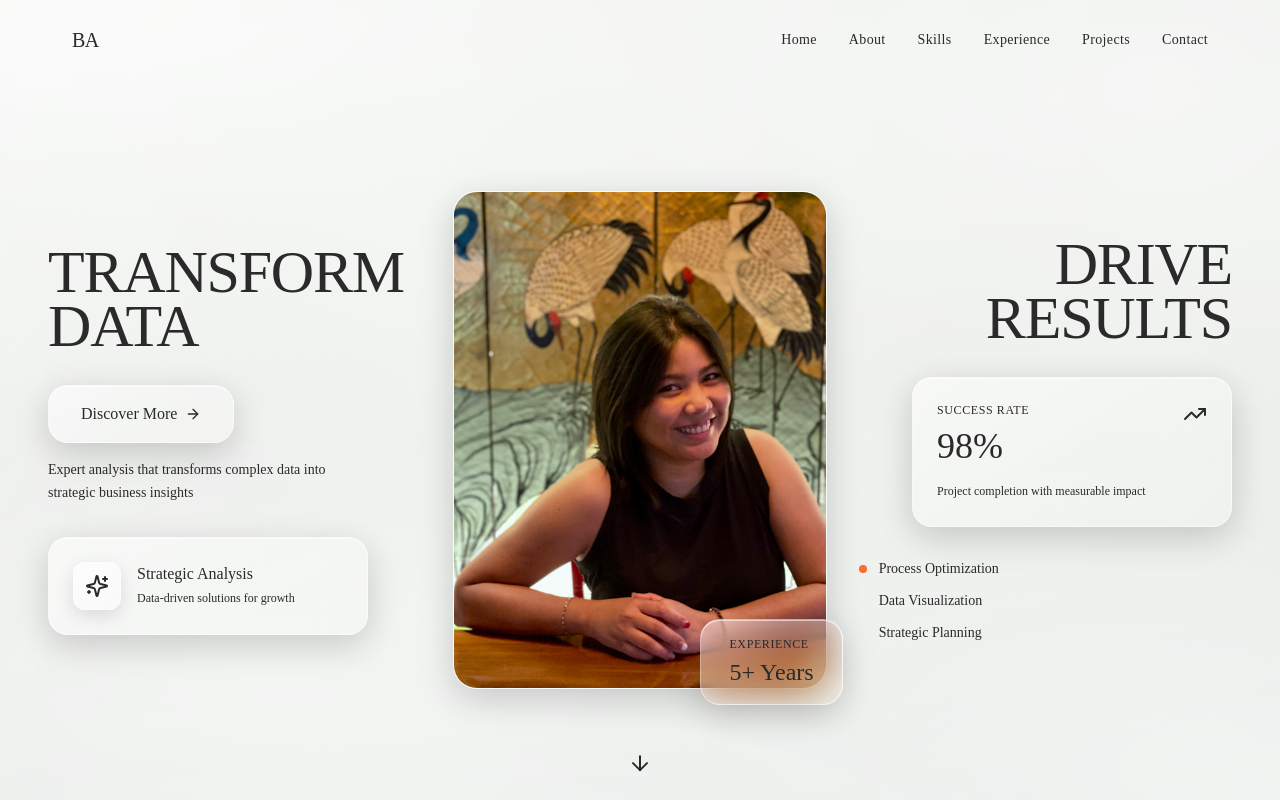
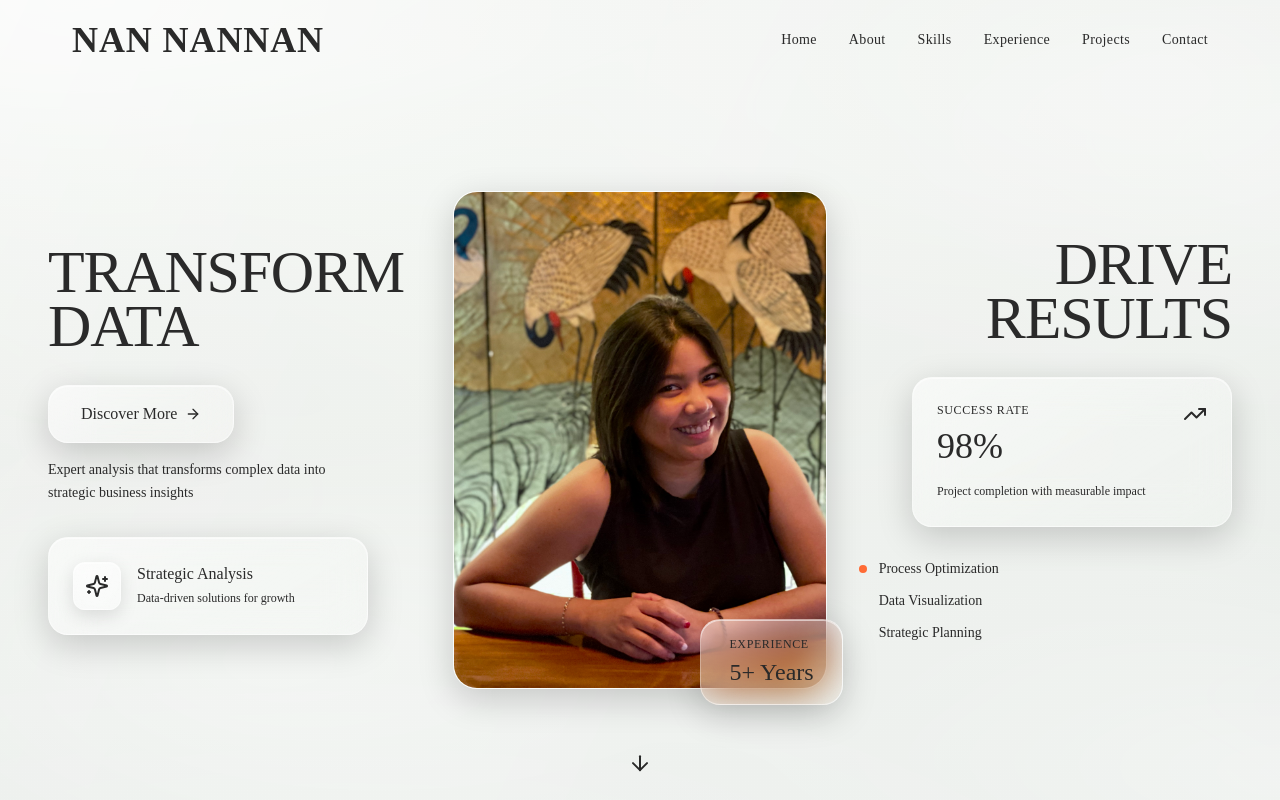
Before and after one commit to napakodds/Minimalportfoliodesign, a React (Vite) app: page / in a window 1280 px wide. Shown: the top 800 px of the page. Built offline with nearby package versions, Linux system fonts and the light colour scheme; a web font is replaced by a local one.

Commit message:
change BA to Nan Nannan

```diff
--- a/src/app/components/Navigation.tsx
+++ b/src/app/components/Navigation.tsx
@@ -67,9 +67,9 @@ export function Navigation() {
             initial={{ opacity: 0 }}
             animate={{ opacity: 1 }}
             transition={{ delay: 0.2 }}
-            className="text-xl tracking-tight"
+            className="text-3xl md:text-4xl font-black tracking-wide leading-none"
           >
-            <span className="text-primary">BA</span>
+            <span className="text-primary uppercase">Nan Nannan</span>
           </motion.div>
 
           <div className="hidden md:flex items-center gap-8">
```
Also changed, not shown: 5 other files (tests, documents, lock files or other folders).
